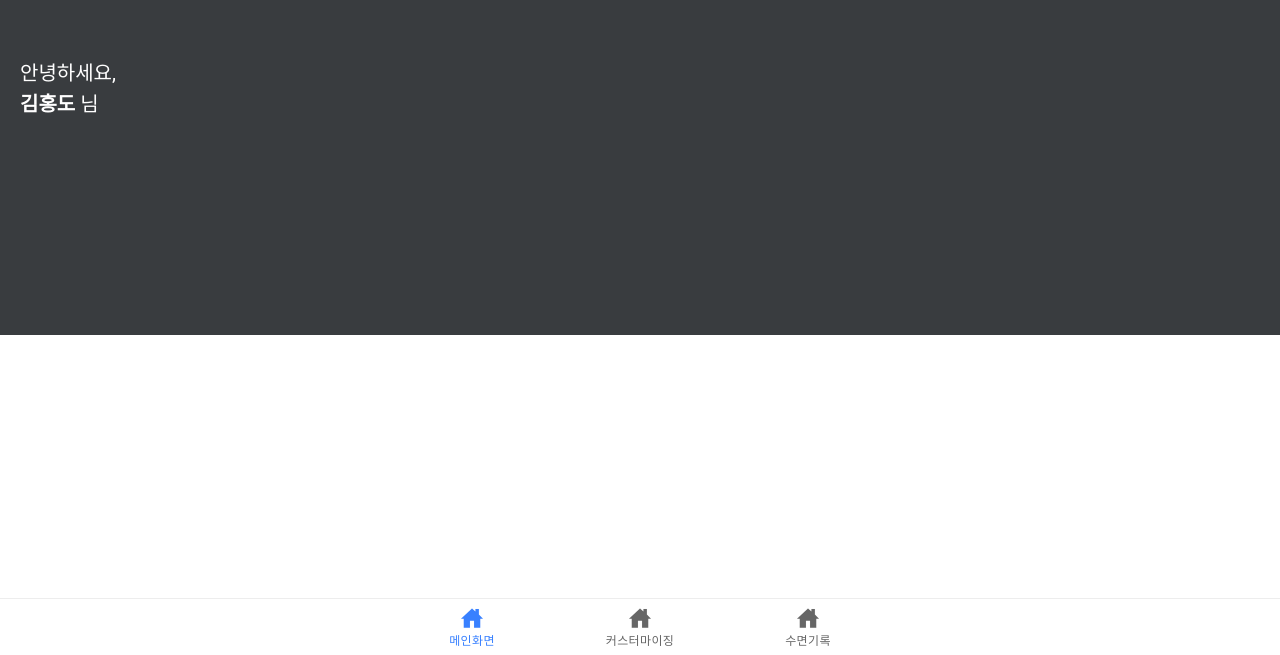
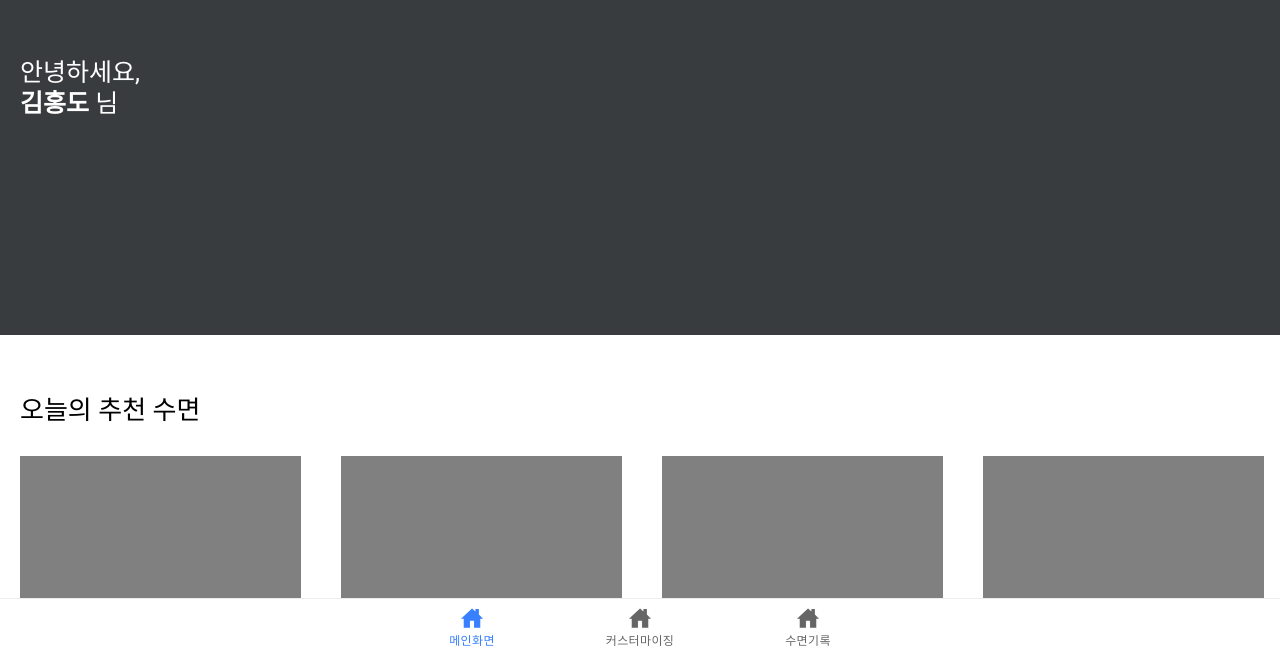
Before and after one commit to dwnusa/webapp, a React (Create React App) app: page /tab1 in a window 1280 px wide. Shown: the part 145-800 px from the top of the page. Built offline with nearby package versions, Linux system fonts and the light colour scheme.

Commit message:
main tab

```diff
--- /dev/null
+++ b/src/components/containers/Container.css
@@ -0,0 +1,48 @@
+.container {
+  background-color: #393c3f;
+  height: 60vh;
+  padding-top: 25vh;
+}
+
+.container > p {
+  margin: 5px 20px 5px;
+  font-size: 25px;
+  line-height: 26px;
+  color: white;
+}
+
+.slide-container > h1 {
+  margin-top: 60px;
+  margin-left: 20px;
+}
+
+.slide > .content {
+  width: 281px;
+  height: 166px;
+  margin: 20px;
+  background-color: gray;
+}
+
+.grid > .content {
+  width: 104px;
+  height: 123px;
+  margin: 15px;
+  background-color: gray;
+  margin: 10px auto;
+}
+
+.overflow {
+  overflow-x: scroll;
+}
+
+.slide {
+  width: fit-content;
+  display: flex;
+}
+
+.grid {
+  margin: auto;
+  width: 100vw;
+  display: grid;
+  grid-template-columns: auto auto auto;
+}
--- /dev/null
+++ b/src/components/containers/GridContainer.tsx
@@ -0,0 +1,24 @@
+import React from "react";
+import "./Container.css";
+
+interface ContainerProps {
+  title: string;
+}
+
+const GridContainer: React.FC<ContainerProps> = ({ title }) => {
+  return (
+    <div className="slide-container">
+      <h1>{title}</h1>
+      <div className="grid">
+        <div className="content"></div>
+        <div className="content"></div>
+        <div className="content"></div>
+        <div className="content"></div>
+        <div className="content"></div>
+        <div className="content"></div>
+      </div>
+    </div>
+  );
+};
+
+export default GridContainer;
--- a/src/components/containers/MainContainer.css
+++ /dev/null
@@ -1,12 +0,0 @@
-.container {
-  background-color: #393c3f;
-  height: 60vh;
-  padding-top: 25vh;
-}
-
-.container > p {
-  margin: 5px 20px 5px;
-  font-size: 20px;
-  line-height: 26px;
-  color: white;
-}
--- a/src/components/containers/MainContainer.tsx
+++ b/src/components/containers/MainContainer.tsx
@@ -1,5 +1,5 @@
 import React from "react";
-import "./MainContainer.css";
+import "./Container.css";
 
 interface ContainerProps {
   name: string;
--- /dev/null
+++ b/src/components/containers/SlideContainer.tsx
@@ -0,0 +1,25 @@
+import React from "react";
+import "./Container.css";
+
+interface ContainerProps {
+  title: string;
+}
+
+const SlideContainer: React.FC<ContainerProps> = ({ title }) => {
+  return (
+    <div className="slide-container">
+      <h1>{title}</h1>
+      <div className="overflow">
+        <div className="slide">
+          <div className="content"></div>
+          <div className="content"></div>
+          <div className="content"></div>
+          <div className="content"></div>
+          <div className="content"></div>
+        </div>
+      </div>
+    </div>
+  );
+};
+
+export default SlideContainer;
--- a/src/pages/CustomizeTab.tsx
+++ b/src/pages/CustomizeTab.tsx
@@ -1,12 +1,10 @@
 import React from "react";
 import {
-  IonContent,
   IonHeader,
   IonPage,
   IonTitle,
   IonToolbar,
 } from "@ionic/react";
-import MainContainer from "../components/containers/MainContainer";
 
 const CustomizeTab: React.FC = () => {
   return (
--- a/src/pages/MainTab.tsx
+++ b/src/pages/MainTab.tsx
@@ -4,12 +4,16 @@ import {
   IonPage,
 } from "@ionic/react";
 import MainContainer from "../components/containers/MainContainer";
+import SlideContainer from "../components/containers/SlideContainer";
+import GridContainer from "../components/containers/GridContainer";
 
 const MainTab: React.FC = () => {
   return (
     <IonPage>
       <IonContent>
         <MainContainer name="김홍도" />
+        <SlideContainer title="오늘의 추천 수면"></SlideContainer>
+        <GridContainer title="수면 카테고리"></GridContainer>
       </IonContent>
     </IonPage>
   );
--- a/src/pages/RecordTab.tsx
+++ b/src/pages/RecordTab.tsx
@@ -1,12 +1,10 @@
 import React from "react";
 import {
-  IonContent,
   IonHeader,
   IonPage,
   IonTitle,
   IonToolbar,
 } from "@ionic/react";
-import MainContainer from "../components/containers/MainContainer";
 
 const RecordTab: React.FC = () => {
   return (
```
